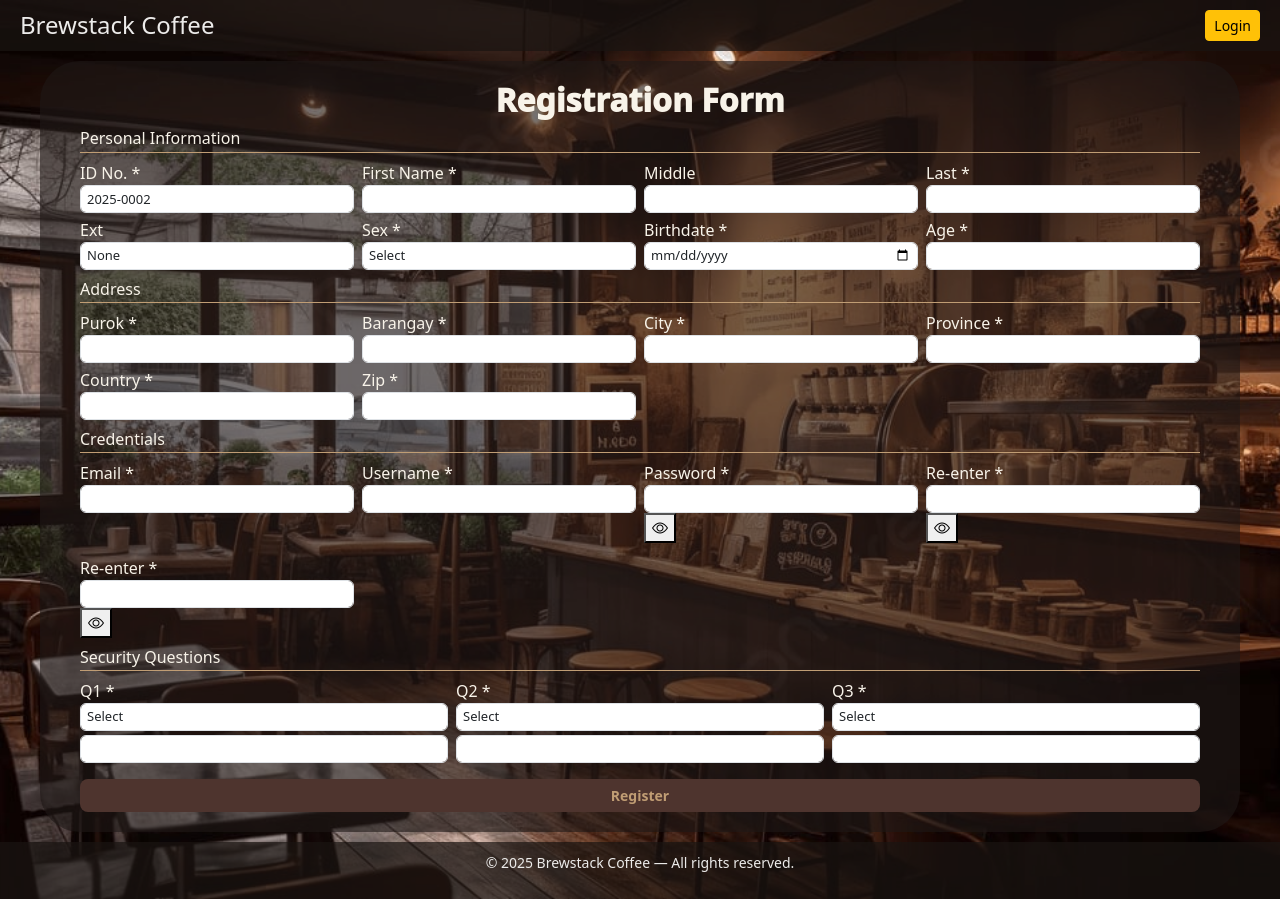
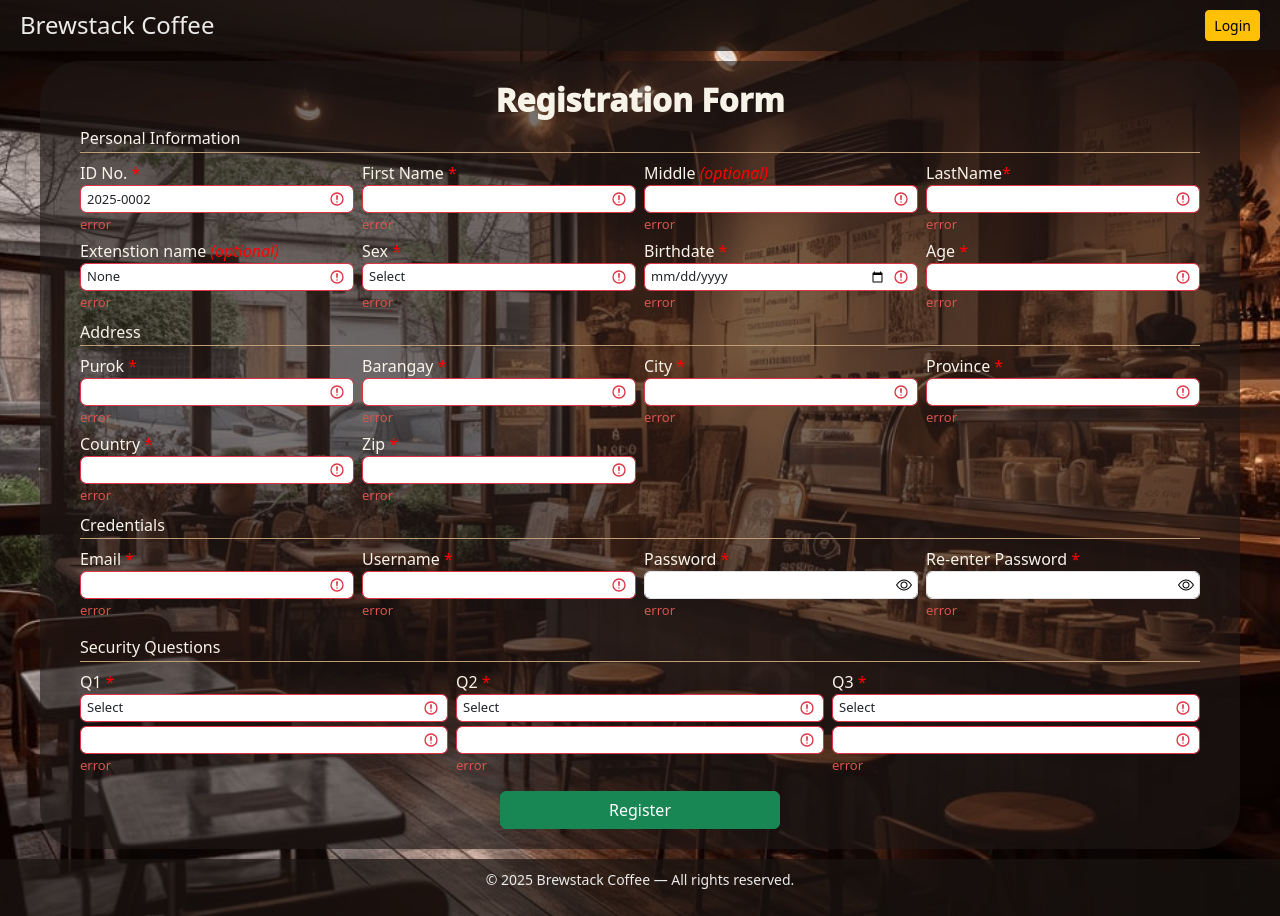
Before and after one commit to lorenx-jboy/jennylyn_coffeejen, a PHP site: page /php/register.php in a window 1280 px wide. Run offline with PHP 8.4, Linux system fonts and the light colour scheme; data comes from the database, SQL or seed files in the repository.

Commit message:
okay na ang form

```diff
--- a/brewstack_db.sql
+++ b/brewstack_db.sql
@@ -26,6 +26,8 @@ SET time_zone = "+00:00";
 --
 -- Table structure for table `users`
 --
+
+
 
 CREATE TABLE `users` (
   `id` int(11) NOT NULL,
--- a/php/register.php
+++ b/php/register.php
@@ -131,6 +131,7 @@ if ($_SERVER['REQUEST_METHOD'] === 'POST') {
 
 <!DOCTYPE html>
 <html lang="en">
+
 <head>
     <meta charset="UTF-8">
     <title>Brewstack Coffee - Register</title>
@@ -149,7 +150,8 @@ body {
         padding: 0;
     }
 
-header, footer {
+    header,
+    footer {
         background: #1a1412b5;
         color: #ecebea;
         padding: 10px 20px;
@@ -201,8 +203,10 @@ h3 {
         margin-bottom: 8px;
     }
 
-.form-control, select {
-    height: 28px; /* compact height */
+    .form-control,
+    select {
+        height: 28px;
+        /* compact height */
         font-size: 13px;
         padding: 2px 6px;
     }
@@ -225,14 +229,39 @@ h3 {
     }
 
 
-.error {
-    background-color: #ffcdcdff;
-    color: brown;
-    padding: 0 10px;
-    z-index: 10;
+    .error-message {
+        color: #d9534f;
+        font-size: 13px;
+        font-weight: 500;
+        margin-top: 2px;
+        min-height: 14px;
+        display: block;
+    }
+
+    .input-error {
+        border-color: #d9534f !important;
+    }
+
+
+    /* Remove default show password icon  */
+    input[type="password"]::-ms-reveal,
+    input[type="password"]::-ms-clear {
+        display: none !important;
+    }
+
+    input[type="password"]::-webkit-textfield-decoration-container,
+    input[type="password"]::-webkit-credentials-auto-fill-button {
+        display: none !important;
+        visibility: hidden;
+        pointer-events: none;
+    }
+
+    .span {
+        color: red;
     }
     </style>
 </head>
+
 <body>
 
     <div class="page-wrapper">
@@ -252,246 +281,137 @@ h3 {
         <div class="register-container">
             <div class="register-box">
                 <h2>Registration Form</h2>
-<form id="register-form" action="register.php" method="POST" novalidate>
+                <form id="register-form" action="register.php" method="POST" novalidate></form>
+                <!-- PERSONAL INFO -->
+                <h3>Personal Information</h3>
+                <div class="row g-2">
 
-    <!-- PERSONAL INFO -->
-    <!--<h3>Personal Information</h3>
-    <div class="row g-2">
                     <div class="col-md-3">
-            <label>ID No. *</label>
-            <input type="text" class="form-control" name="id_number" readonly value="<?php echo $nextIdNumber; ?>"
-            data-validate="id_number">
-            <div class="error"></div>
+                        <div class="form-group">
+                            <label>ID No. <span class="span">*</span></label>
+                            <input type="text" class="form-control is-invalid" name="id_number" readonly
+                                value="<?php echo $nextIdNumber; ?>" data-validate="required|id_number">
+                            <small class="error-message invalid-feedback">error</small>
                         </div>
+                    </div>
+
                     <div class="col-md-3">
-            <label>First Name *</label>
-            <input type="text" class="form-control" name="first_name" required
-            data-validate="first_name">
-            <div class="error"></div>
+                        <div class="form-group">
+                            <label>First Name <span class="span">*</span></label>
+                            <input type="text" class="form-control is-invalid" name="first_name" required
+                                data-validate="required|first_name">
+                            <small class="error-message invalid-feedback">error</small>
                         </div>
+                    </div>
+
                     <div class="col-md-3">
-            <label>Middle</label>
-            <input type="text" class="form-control" name="middle_name">
-            <div class="error"></div>
+                        <div class="form-group">
+                            <label>Middle <span class="span" style="font-style:italic;">(optional)</span></label>
+                            <input type="text" class="form-control is-invalid" name="middle_name"
+                                oninput="validateMiddleName(this)" data-validate="middle_name">
+                            <small class="error-message invalid-feedback">error</small>
                         </div>
+                    </div>
+
                     <div class="col-md-3">
-            <label>Last *</label>
-            <input type="text" class="form-control" name="last_name" required
-            data-validate="last_name">
-            <div class="error"></div>
+                        <div class="form-group">
+                            <label>LastName<span class="span">*</span></label>
+                            <input type="text" class="form-control is-invalid" name="last_name" required
+                                data-validate="required|last_name">
+                            <small class="error-message invalid-feedback">error</small>
                         </div>
+                    </div>
+
                     <div class="col-md-3">
-            <label>Ext</label>
-            <select class="form-control" name="extension_name">
+                        <div class="form-group">
+                            <label>Extenstion name <span class="span" ;
+                                    style="font-style:italic;">(optional)</span></label>
+                            <select class="form-control is-invalid" name="extension_name" data-validate="required">
                                 <option value="">None</option>
                                 <option value="Jr">Jr</option>
                                 <option value="Sr">Sr</option>
                             </select>
+                            <small class="error-message invalid-feedback">error</small>
                         </div>
+                    </div>
+
                     <div class="col-md-3">
-            <label>Sex *</label>
-            <select id="sex" class="form-control" name="sex" required>
+                        <div class="form-group">
+                            <label>Sex <span class="span">*</span></label>
+                            <select id="sex" class="form-control is-invalid" name="sex" required
+                                data-validate="required">
                                 <option value="">Select</option>
                                 <option>Male</option>
                                 <option>Female</option>
                             </select>
-        </div>
-        <div class="col-md-3">
-            <label>Birthdate *</label>
-            <input type="date" class="form-control" name="birthdate" required>
-            <div class="error"></div>
-        </div>
-        <div class="col-md-3">
-            <label>Age *</label>
-            <input type="text" class="form-control" name="age" readonly>
-            <div class="error"></div>
+                            <small class="error-message invalid-feedback">error</small>
                         </div>
                     </div>
 
-    <!-- ADDRESS --
-    <h3>Address</h3>
-    <div class="row g-2">
                     <div class="col-md-3">
-            <label>Purok *</label>
-            <input type="text" class="form-control" name="purok" required>
-            <div class="error"></div>
-        </div>
-        <div class="col-md-3">
-            <label>Barangay *</label>
-            <input type="text" class="form-control" name="barangay" required>
-            <div class="error"></div>
-        </div>
-        <div class="col-md-3">
-            <label>City *</label>
-            <input type="text" class="form-control" name="city" required>
-            <div class="error"></div>
-        </div>
-        <div class="col-md-3">
-            <label>Province *</label>
-            <input type="text" class="form-control" name="province" required>
-            <div class="error"></div>
-        </div>
-        <div class="col-md-3">
-            <label>Country *</label>
-            <input type="text" class="form-control" name="country" required>
-            <div class="error"></div>
-        </div>
-        <div class="col-md-3">
-            <label>Zip *</label>
-            <input type="text" class="form-control" maxlength="4" name="zip_code" required>
-            <div class="error"></div>
+                        <div class="form-group">
+                            <label>Birthdate <span class="span">*</span></label>
+                            <input type="date" class="form-control is-invalid" name="birthdate" required
+                                data-validate="required|birthdate">
+                            <small class="error-message invalid-feedback">error</small>
                         </div>
                     </div>
 
-    <!-- CREDENTIALS --
-    <h3>Credentials</h3>
-    <div class="row g-2">
                     <div class="col-md-3">
-            <label>Email *</label>
-            <input type="email" class="form-control" name="email" required>
-        </div>
-        <div class="col-md-3">
-            <label>Username *</label>
-            <input type="text" class="form-control" name="username" required>
-        </div>
-        <div class="col-md-3">
-            <label>Password *</label>
-            <input type="password" class="form-control" name="password" required>
-        </div>
-        <div class="col-md-3">
-            <label>Re-enter *</label>
-            <input type="password" class="form-control" name="repassword" required>
+                        <div class="form-group">
+                            <label>Age <span class="span">*</span></label>
+                            <input type="text" class="form-control is-invalid" name="age" readonly
+                                data-validate="required|age">
+                            <small class="error-message invalid-feedback">error</small>
                         </div>
                     </div>
 
-    <!-- SECURITY --
-    <h3>Security Questions</h3>
-    <div class="row g-2">
-        <div class="col-md-4">
-            <label>Q1 *</label>
-            <select class="form-control" name="a1_question" required>
-                <option value="">Select</option>
-                <option value="experience">Experience?</option>
-                <option value="hot_iced">Hot or iced?</option>
-            </select>
-            <input type="text" class="form-control mt-1" name="a1_answer" required>
                 </div>
-        <div class="col-md-4">
-            <label>Q2 *</label>
-            <select class="form-control" name="a2_question" required>
-                <option value="">Select</option>
-                <option value="fav_coffee">Favorite coffee?</option>
-            </select>
-            <input type="text" class="form-control mt-1" name="a2_answer" required>
-        </div>
-        <div class="col-md-4">
-            <label>Q3 *</label>
-            <select class="form-control" name="a3_question" required>
-                <option value="">Select</option>
-                <option value="ideal_coffee">Ideal cup?</option>
-            </select>
-            <input type="text" class="form-control mt-1" name="a3_answer" required>
-        </div>
-    </div> -->
 
-
-    <!-- PERSONAL INFO -->
-<h3>Personal Information</h3>
-<div class="row g-2">
-    <div class="col-md-3">
-        <label>ID No. *</label>
-        <input type="text" class="form-control" name="id_number" readonly value="<?php echo $nextIdNumber; ?>"
-        data-validate="required|id_number">
-        <div class="error"></div>
-    </div>
-    <div class="col-md-3">
-        <label>First Name *</label>
-        <input type="text" class="form-control" name="first_name" required
-        data-validate="required|first_name">
-        <div class="error"></div>
-    </div>
-    <div class="col-md-3">
-        <label>Middle</label>
-        <input type="text" class="form-control" name="middle_name"
-        data-validate="middle_name">
-        <div class="error"></div>
-    </div>
-    <div class="col-md-3">
-        <label>Last *</label>
-        <input type="text" class="form-control" name="last_name" required
-        data-validate="required|last_name">
-        <div class="error"></div>
-    </div>
-    <div class="col-md-3">
-        <label>Ext</label>
-        <select class="form-control" name="extension_name" data-validate="required">
-            <option value="">None</option>
-            <option value="Jr">Jr</option>
-            <option value="Sr">Sr</option>
-        </select>
-        <div class="error"></div>
-    </div>
-    <div class="col-md-3">
-        <label>Sex *</label>
-        <select id="sex" class="form-control" name="sex" required data-validate="required">
-            <option value="">Select</option>
-            <option>Male</option>
-            <option>Female</option>
-        </select>
-        <div class="error"></div>
-    </div>
-    <div class="col-md-3">
-        <label>Birthdate *</label>
-        <input type="date" class="form-control" name="birthdate" required
-        data-validate="required|birthdate">
-        <div class="error"></div>
-    </div>
-    <div class="col-md-3">
-        <label>Age *</label>
-        <input type="text" class="form-control" name="age" readonly
-        data-validate="required|age">
-        <div class="error"></div>
-    </div>
-</div>
 
                 <!-- ADDRESS -->
                 <h3>Address</h3>
                 <div class="row g-2">
                     <div class="col-md-3">
-        <label>Purok *</label>
-        <input type="text" class="form-control" name="purok" required
+                        <label>Purok <span class="span">*</span></label>
+                        <input type="text" class="form-control is-invalid" name="purok" required
                             data-validate="required|purok">
-        <div class="error"></div>
+                        <small class="error-message invalid-feedback">error</small>
+
                     </div>
                     <div class="col-md-3">
-        <label>Barangay *</label>
-        <input type="text" class="form-control" name="barangay" required
+                        <label>Barangay <span class="span">*</span></label>
+                        <input type="text" class="form-control is-invalid" name="barangay" required
                             data-validate="required|barangay">
-        <div class="error"></div>
+                        <small class="error-message invalid-feedback">error</small>
+
                     </div>
                     <div class="col-md-3">
-        <label>City *</label>
-        <input type="text" class="form-control" name="city" required
+                        <label>City <span class="span">*</span></label>
+                        <input type="text" class="form-control is-invalid" name="city" required
                             data-validate="required|city">
-        <div class="error"></div>
+                        <small class="error-message invalid-feedback">error</small>
                     </div>
                     <div class="col-md-3">
-        <label>Province *</label>
-        <input type="text" class="form-control" name="province" required
+                        <label>Province <span class="span">*</span></label>
+                        <input type="text" class="form-control is-invalid" name="province" required
                             data-validate="required|province">
-        <div class="error"></div>
+                        <small class="error-message invalid-feedback">error</small>
+
                     </div>
                     <div class="col-md-3">
-        <label>Country *</label>
-        <input type="text" class="form-control" name="country" required
+                        <label>Country <span class="span">*</span></label>
+                        <input type="text" class="form-control is-invalid" name="country" required
                             data-validate="required|country">
-        <div class="error"></div>
+                        <small class="error-message invalid-feedback">error</small>
+
                     </div>
                     <div class="col-md-3">
-        <label>Zip *</label>
-        <input type="text" class="form-control" maxlength="4" name="zipcode" required
+                        <label>Zip <span class="span">*</span></label>
+                        <input type="text" class="form-control is-invalid" maxlength="4" name="zipcode" required
                             data-validate="required|zipcode">
-        <div class="error"></div>
+                        <small class="error-message invalid-feedback">error</small>
+
                     </div>
                 </div>
 
@@ -499,27 +419,31 @@ h3 {
                 <h3>Credentials</h3>
                 <div class="row g-2">
                     <div class="col-md-3">
-        <label>Email *</label>
-        <input type="email" class="form-control" name="email" required
+                        <label>Email <span class="span">*</span></label>
+                        <input type="email" class="form-control is-invalid" name="email" required
                             data-validate="required|email">
-        <div class="error"></div>
+                        <small class="error-message invalid-feedback">error</small>
+
                     </div>
                     <div class="col-md-3">
-        <label>Username *</label>
-        <input type="text" class="form-control" name="username" required
+                        <label>Username <span class="span">*</span></label>
+                        <input type="text" class="form-control is-invalid" name="username" required
                             data-validate="required|username">
-        <div class="error"></div>
+                        <small class="error-message invalid-feedback">error</small>
                     </div>
+
                     <div class="col-md-3">
-        <label>Password *</label>
+                        <label>Password <span class="span">*</span></label>
+                        <div class="position-relative">
                             <input type="password" class="form-control" name="password" required
                                 data-validate="required|password">
-        <div class="error"></div>
-
-        <button type="button" class="toggle-password-btn"
-            data-type="password" tabindex="-1" aria-label="Toggle password visibility">
+                            <button type="button"
+                                class="toggle-password-btn position-absolute top-50 end-0 translate-middle-y bg-transparent border-0 "
+                                data-type="password" aria-label="Toggle password visibility">
                                 <i class="bi bi-eye"></i>
                             </button>
+                        </div>
+                        <small class="error-message invalid-feedback">error</small>
 
                         <div class="password-strength-bar mt-2">
                             <div class="strength-fill"></div>
@@ -527,29 +451,19 @@ h3 {
                     </div>
 
                     <div class="col-md-3">
-        <label>Re-enter *</label>
+                        <label>Re-enter Password <span class="span">*</span></label>
+                        <div class="position-relative">
                             <input type="password" class="form-control" name="repassword" required
                                 data-validate="required|repassword">
-        <div class="error"></div>
-
-        <button type="button" class="toggle-password-btn"
-            data-type="repassword" tabindex="-1" aria-label="Toggle password visibility">
+                            <button type="button"
+                                class="toggle-password-btn position-absolute top-50 end-0 translate-middle-y bg-transparent border-0"
+                                data-type="repassword" aria-label="Toggle password visibility">
                                 <i class="bi bi-eye"></i>
                             </button>
                         </div>
+                        <small class="error-message invalid-feedback">error</small>
+                    </div>
 
-    <div class="col-md-3 position-relative">
-        <label>Re-enter *</label>
-        <input type="password" class="form-control" name="repassword" required
-            data-validate="required|repassword">
-        <div class="error"></div>
-
-        <!-- Password visibility toggle button -->
-        <button type="button" class="toggle-password-btn"
-                data-type="repassword" tabindex="-1" aria-label="Toggle password visibility">
-            <i class="bi bi-eye"></i>
-        </button>
-    </div>
 
                 </div>
 
@@ -557,45 +471,46 @@ h3 {
                 <h3>Security Questions</h3>
                 <div class="row g-2">
                     <div class="col-md-4">
-        <label>Q1 *</label>
-        <select class="form-control" name="a1_question" required
-        data-validate="required">
+                        <label>Q1 <span class="span">*</span></label>
+                        <select class="form-control is-invalid" name="a1_question" required data-validate="required">
                             <option value="">Select</option>
-            <option value="experience">Experience?</option>
-            <option value="hot_iced">Hot or iced?</option>
+                            <option value="teacher"> Who is your favorite teacher in high school? </option>
+                            <option value="pet">What is the name of your favorite pet? </option>
+                            <option value="best_friend">Who is your best friend in Elementary? </option>
+
                         </select>
-        <input type="text" class="form-control mt-1" name="a1_answer" required
+                        <input type="text" class="form-control mt-1 is-invalid" name="a1_answer" required
                             data-validate="required|a1_answer">
-        <div class="error invalid-feedback"></div>
+                        <small class="error-message invalid-feedback">error</small>
                     </div>
                     <div class="col-md-4">
-        <label>Q2 *</label>
-        <select class="form-control" name="a2_question" required
-        data-validate="required">
+                        <label>Q2 <span class="span">*</span></label>
+                        <select class="form-control is-invalid" name="a2_question" required data-validate="required">
                             <option value="">Select</option>
                             <option value="fav_coffee">Favorite coffee?</option>
                         </select>
-        <input type="text" class="form-control mt-1" name="a2_answer" required
+                        <input type="text" class="form-control mt-1 is-invalid" name="a2_answer" required
                             data-validate="required|a2_answer">
-        <div class="error invalid-feedback"></div>
+                        <small class="error-message invalid-feedback">error</small>
                     </div>
                     <div class="col-md-4">
-        <label>Q3 *</label>
-        <select class="form-control" name="a3_question" required
-        data-validate="required">
+                        <label>Q3 <span class="span">*</span></label>
+                        <select class="form-control is-invalid" name="a3_question" required data-validate="required">
                             <option value="">Select</option>
                             <option value="ideal_coffee">Ideal cup?</option>
                         </select>
-
-        <input type="text" class="form-control mt-1" name="a3_answer" required
+                        <input type="text" class="form-control mt-1 is-invalid" name="a3_answer" required
                             data-validate="required|a3_answer">
-        <div class="error invalid-feedback">error</div>
+                        <small class="error-message invalid-feedback">error</small>
 
                     </div>
                 </div>
 
+                <div class="d-flex justify-content-center">
+                    <button type="submit" class="mt-3 btn btn-success w-25">Register</button>
+                </div>
 
-    <button type="submit" class="btn-register mt-3">Register</button>
+
                 </form>
             </div>
         </div>
@@ -615,4 +530,5 @@ h3 {
     <script type="module" src="../js/register.js"></script>
 
 </body>
+
 </html>
```
Also changed, not shown: index.html (+215 -6 lines), js/register/validation/first_name.js (+19 -21 lines). Lines whose indentation alone changed are shown as unchanged.
